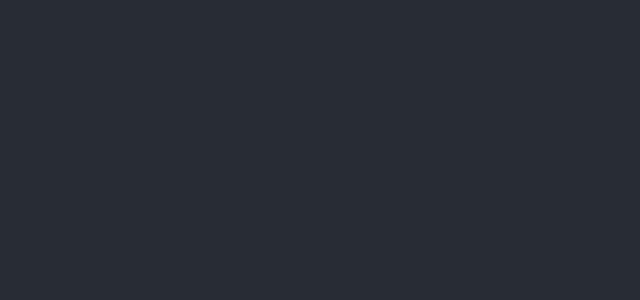
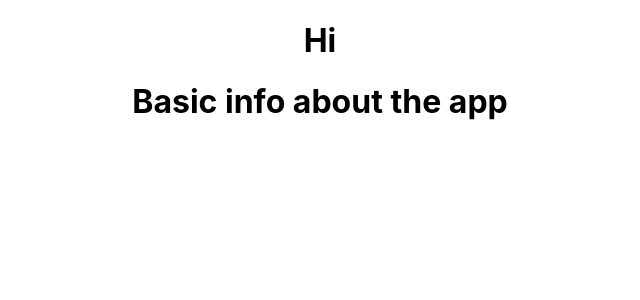
Before and after one commit to Mesi14/react-photo-app, a React (Create React App) app: page /details/1 in a window 1280 px wide. Shown: the top 300 px of the page, without its empty margins (320-960 px from the left). Built offline with nearby package versions, Linux system fonts and the light colour scheme.

Commit message:
:sparkles: add react-router to the project

```diff
--- a/package.json
+++ b/package.json
@@ -6,6 +6,7 @@
     "cra-template": "1.2.0",
     "react": "^19.0.0",
     "react-dom": "^19.0.0",
+    "react-router": "^7.1.5",
     "react-scripts": "5.0.1"
   },
   "scripts": {
--- a/src/App.js
+++ b/src/App.js
@@ -1,11 +1,11 @@
 import './App.css';
+import { Outlet } from "react-router";
 
 function App() {
   return (
     <div className="App">
-      <header className="App-header">
-
-      </header>
+      <h1>Hi</h1>
+      <Outlet />
     </div>
   );
 }
--- /dev/null
+++ b/src/Details.js
@@ -0,0 +1,9 @@
+function Details() {
+  return (
+    <div className="details">
+      <h1>Basic info about the app</h1>
+    </div>
+  );
+}
+
+export default Details;
--- a/src/index.js
+++ b/src/index.js
@@ -2,13 +2,19 @@ import React from 'react';
 import ReactDOM from 'react-dom/client';
 import './index.css';
 import App from './App';
+import Details from './Details';
+import { BrowserRouter, Routes, Route } from "react-router";
 import reportWebVitals from './reportWebVitals';
 
 const root = ReactDOM.createRoot(document.getElementById('root'));
 root.render(
-  <React.StrictMode>
-    <App />
-  </React.StrictMode>
+  <BrowserRouter>
+    <Routes>
+      <Route path="/" element={<App />}>
+        <Route path="/details/:photoId" element={<Details />} />
+      </Route>
+    </Routes>
+  </BrowserRouter>
 );
 
 reportWebVitals();
```
Also changed, not shown: 1 other file (tests, documents, lock files or other folders).
